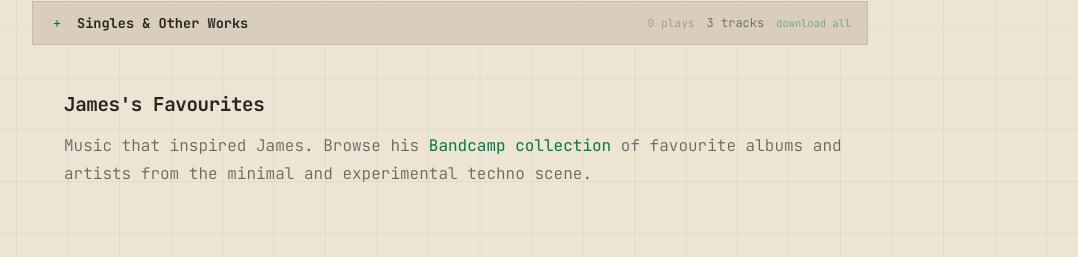
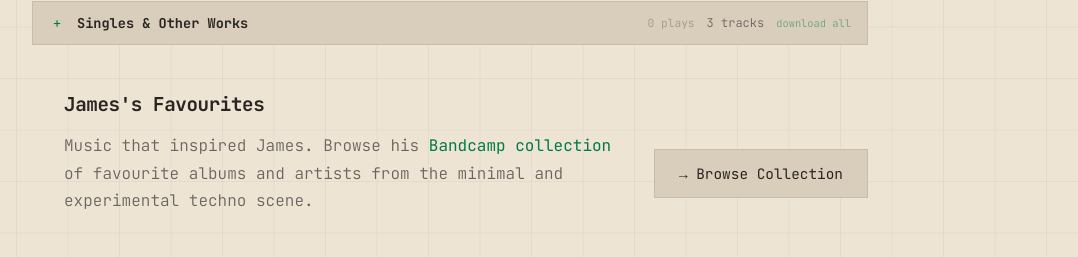
Before and after one commit to foxpress-design/listenable-music, a React (Vite) app: page / in a window 1280 px wide. Shown: the part 3012-3269 px from the top of the page, without its empty margins (190-1268 px from the left). Built offline with nearby package versions, Linux system fonts and the light colour scheme; no server answers.

Commit message:
Two-column layout for Bandcamp collection intro with browse button

```diff
--- a/src/App.css
+++ b/src/App.css
@@ -834,6 +834,21 @@
   height: 400px;
 }
 
+.bc-intro {
+  display: flex;
+  align-items: center;
+  gap: 1.5rem;
+}
+
+.bc-intro p {
+  flex: 1;
+  margin: 0;
+}
+
+.bc-intro .link-button {
+  flex-shrink: 0;
+}
+
 .bc-fallback {
   margin-top: 1rem;
   text-align: center;
@@ -913,6 +928,11 @@
     padding-left: 1rem;
   }
 
+  .bc-intro {
+    flex-direction: column;
+    align-items: flex-start;
+  }
+
   .subscribe-fields {
     flex-direction: column;
   }
--- a/src/pages/Home.jsx
+++ b/src/pages/Home.jsx
@@ -129,11 +129,19 @@ export default function Home() {
             <MusicPlayer player={player} counts={counts} />
           </div>
           <h3 className="playlist-category">James's Favourites</h3>
-          <div className="section-content">
+          <div className="section-content bc-intro">
             <p>
               Music that inspired James. Browse his <a href="https://bandcamp.com/jamesambient" target="_blank" rel="noopener noreferrer">Bandcamp collection</a> of favourite albums
               and artists from the minimal and experimental techno scene.
             </p>
+            <a
+              href="https://bandcamp.com/jamesambient"
+              className="link-button"
+              target="_blank"
+              rel="noopener noreferrer"
+            >
+              → Browse Collection
+            </a>
           </div>
           <div className="player-container">
             <BandcampPlayer />
```
